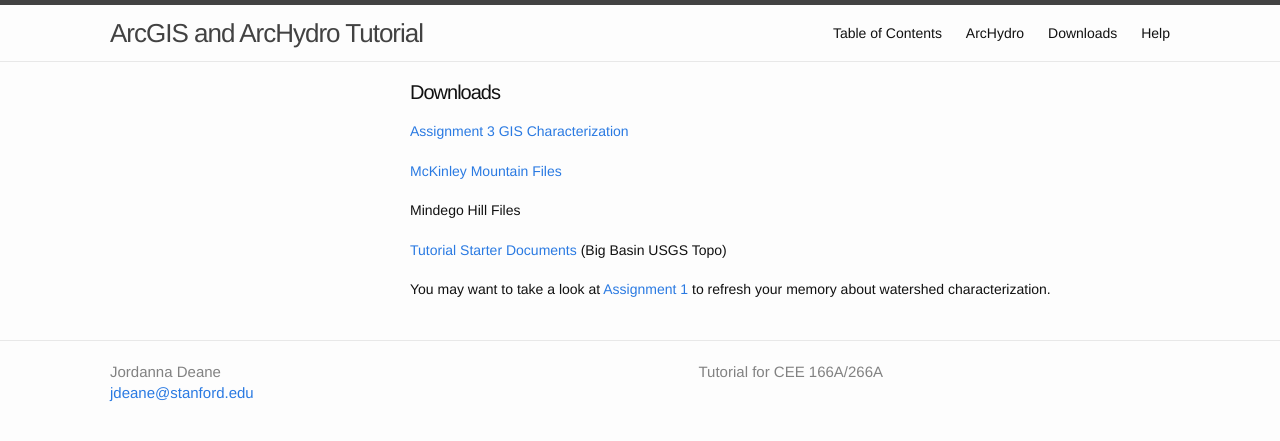
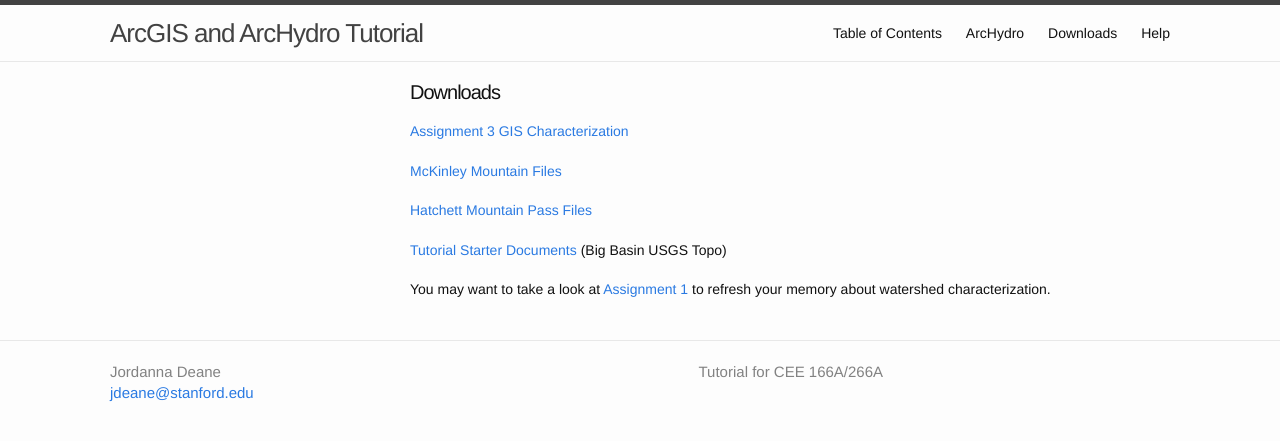
Before and after one commit to jordannad/ArcHydroTutorial, a Jekyll site: the page built from Downloads/index.md, in a window 1280 px wide. Shown: the top 441 px of the page. Built offline with Jekyll 4.4.1, drawn with Linux system fonts in a browser that asks for light colours.

Commit message:
Hatchett files

```diff
--- a/Downloads/index.md
+++ b/Downloads/index.md
@@ -7,7 +7,7 @@
 
 [McKinley Mountain Files]({{ site.url }}/Downloads/McKinley.zip)
 
-Mindego Hill Files
+[Hatchett Mountain Pass Files]({{ site.url }}/Downloads/Hatchett.zip)
 
 [Tutorial Starter Documents]({{ site.url }}/Downloads/BigBasin.zip) (Big Basin USGS Topo)
 
```
Also changed, not shown: 1 other file.
